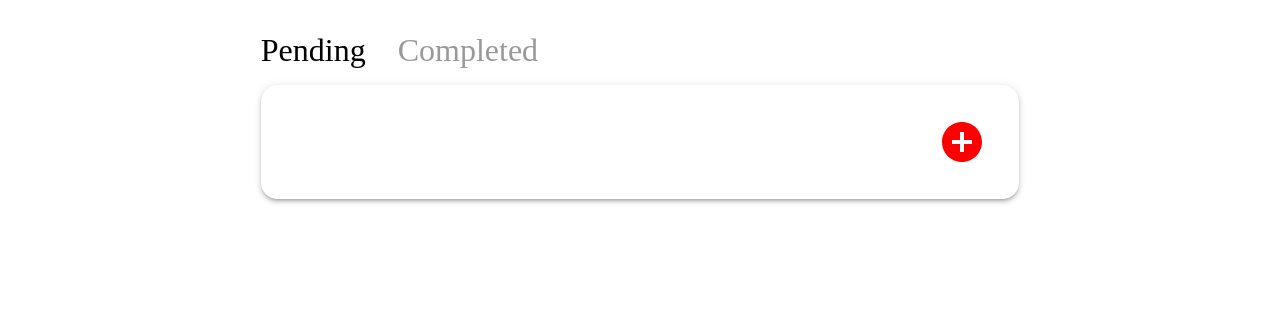
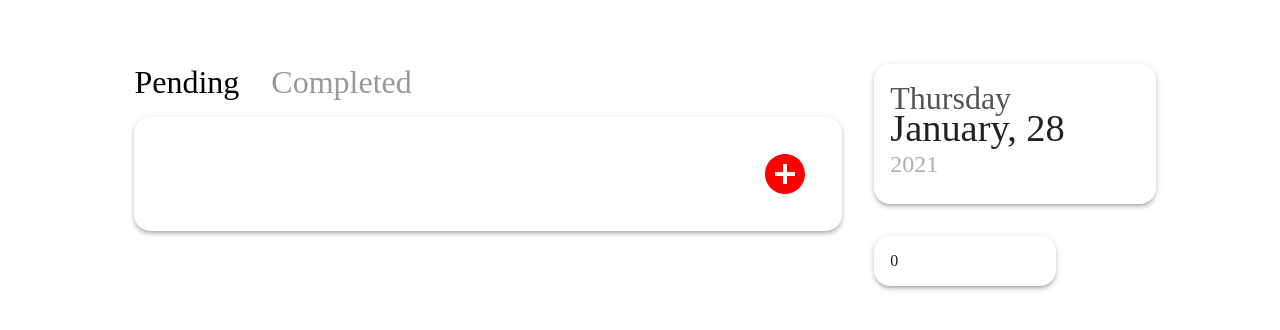
Before and after one commit to huangrkul/creative-software-challenge, a React app: page / in a window 1280 px wide. Shown: the top 330 px of the page. Built offline with nearby package versions, Linux system fonts and the light colour scheme.

Commit message:
changed state handling logic to manipulate a new array instead

```diff
--- a/src/components/App.js
+++ b/src/components/App.js
@@ -1,11 +1,54 @@
 import React from 'react';
 import MainTaskBoard from '../components/MainTaskBoard';
+import CurrentDate from '../components/CurrentDate';
+import TaskAmount from '../components/TaskAmount';
+import {makeStyles} from '@material-ui/core/styles';
 
 const App = () => {
 
+  const useStyles = makeStyles((theme) => ({
+    container: {
+      display: 'flex',
+      width: '80%',
+      margin: '4em auto',
+      [theme.breakpoints.down('md')]: {
+        width: '90%',
+        flexWrap: 'wrap',
+      },
+      '& > section:first-of-type' : {
+        flex: '1 0 70%',
+        paddingRight: '2em',
+        [theme.breakpoints.down('md')]: {
+          flex: '1 0 100%',
+          order: '4',
+          paddingRight: '0'
+        }
+      },
+      '& > section:last-of-type' : {
+        flex: '1 0 30%',
+        marginBottom: '1em',
+        [theme.breakpoints.down('md')]: {
+          width: '90%',
+          flex: '1 0 100%',
+          display: 'flex',
+          justifyContent: 'space-between',
+          '& > div' : {
+            flex: '1 0 50%',
+          }
+        }
+      }
+    }
+  }))
+
+  const classes = useStyles();
+
   return (
-    <main>
-      <MainTaskBoard />
+    <main className={classes.container}>
+      <section><MainTaskBoard /></section>
+      <section>
+        <CurrentDate />
+        <TaskAmount />
+      </section>
     </main>
   );
 }
--- /dev/null
+++ b/src/components/CurrentDate.js
@@ -0,0 +1,46 @@
+import React, {useEffect} from 'react';
+import {makeStyles} from '@material-ui/core/styles';
+import Paper from '@material-ui/core/Paper';
+
+const CurrentDate = (props) => {
+
+  const d = new Date();
+  const dayOfWeek = d.toLocaleString('default', {weekday: 'long'});
+  const month = d.toLocaleString('default', {month: 'long'});
+  const dayOfMonth = d.getDate();
+  const year = d.getFullYear();
+
+  const useStyles = makeStyles({
+    container: {
+      padding: '1em',
+      marginBottom: '2em',
+      maxWidth: '250px',
+      borderRadius: '1em',
+      '& > div:first-child': {
+        fontSize: '2em',
+        color: '#545454'
+      },
+      '& > div:nth-child(2)': {
+        fontSize: '2.4em',
+        lineHeight: '0.6em',
+      },
+      '& > div:last-child' : {
+        fontSize: '1.5em',
+        color: '#afafaf',
+        lineHeight: '2em'
+      }
+
+    }
+  })
+  const classes = useStyles();
+
+  return(
+    <Paper className={classes.container} elevation={3}>
+      <div>{dayOfWeek}</div>
+      <div>{month}, {dayOfMonth}</div>
+      <div>{year}</div>
+    </Paper>
+  )
+}
+
+export default CurrentDate;
--- a/src/components/MainTaskBoard.js
+++ b/src/components/MainTaskBoard.js
@@ -9,11 +9,8 @@ const MainTaskBoard = (props) => {
 
   const useStyles = makeStyles((theme) => ({
     container: {
-      width: '60%',
-      margin: '2em auto',
-      [theme.breakpoints.down('sm')]: {
-        width: '90%'
-      },
+      width: '100%',
+      margin: '0 auto',
       '& nav': {
         display: 'flex',
         marginBottom: '1em',
--- a/src/components/PendingBoard.js
+++ b/src/components/PendingBoard.js
@@ -23,7 +23,7 @@ const PendingBoard = (props) => {
 
   const createTask = () => {
     const newTask = {title: 'New task', priority: 0, dueDate: 0, complete: false};
-    dispatch({type: 'tasks', payload: [...globalState.state.tasks, newTask]})
+    dispatch({type: 'tasks', payload: [...globalState.state.tasks, newTask]});
   }
 
   return(
--- a/src/components/TaskAmount.js
+++ b/src/components/TaskAmount.js
@@ -1,19 +1,28 @@
-import React from 'react';
+import React, {useContext, useEffect} from 'react';
 import {makeStyles} from '@material-ui/core/styles';
+import Paper from '@material-ui/core/Paper';
+import {store} from './store.js';
 
 const TaskAmount = (props) => {
 
   const useStyles = makeStyles({
     container: {
-      padding: '1rem'
+      padding: '1rem',
+      borderRadius: '1em',
+      maxWidth: '150px'
     }
   })
 
   const classes = useStyles();
+  const globalState = useContext(store);
+  const amount = globalState.state.tasks.reduce((acc, task) => {
+    return task.complete ? acc = acc : acc = acc + 1;
+  },0)
 
   return(
-    <div className={classes.container}>
-    </div>
+    <Paper elevation={3} className={classes.container}>
+      {amount}
+    </Paper>
   )
 }
 
--- a/src/components/TaskCard.js
+++ b/src/components/TaskCard.js
@@ -1,4 +1,4 @@
-import React, {useState, useContext} from 'react';
+import React, {useState, useContext, useEffect} from 'react';
 import {store} from './store.js';
 import {makeStyles} from '@material-ui/core/styles';
 import Checkbox from '@material-ui/core/Checkbox';
@@ -21,7 +21,7 @@ const TaskCard = (props) => {
       display: 'flex',
       justifyContent: 'space-between',
       alignItems: 'center',
-      [theme.breakpoints.down('sm')]: {
+      [theme.breakpoints.down('md')]: {
         flexWrap: 'wrap'
       },
       '& > div:first-child': {
@@ -33,17 +33,17 @@ const TaskCard = (props) => {
           flex: '1 0 10%'
         },
         '& > div:nth-child(2)': {
-          flex: '1 0 80%'
+          flex: '1 0 70%'
         },
         '& > div:last-child': {
-          flex: '1 0 10%',
+          flex: '1 0 20%',
           textAlign: 'right',
         },
       },
       '& > div:last-child': {
         flex: '1 0 30%',
         textAlign: 'right',
-        [theme.breakpoints.down('sm')]: {
+        [theme.breakpoints.down('md')]: {
           flex: '1 0 100%',
         }
       },
@@ -103,7 +103,14 @@ const TaskCard = (props) => {
     },
     hide: {
       display: 'none'
-    }
+    },
+    cancel: {
+      color: '#555',
+      transition: 'all 300ms ease',
+      '&:hover': {
+        color: '#000'
+      }
+    },
   }))
 
   const classes = useStyles();
@@ -112,31 +119,41 @@ const TaskCard = (props) => {
   const globalState = useContext(store);
   const {dispatch} = globalState;
 
-  const handleCheck = () => {
-    globalState.state.tasks[props.index].complete = true;
-    dispatch({type: 'tasks', payload: [...globalState.state.tasks]})
-    updateStorage();
+  const handleChange = (category, value) => {
+    const newList = [...globalState.state.tasks];
+    switch(category){
+      case 'check':
+        newList[props.index].complete = newList[props.index].complete ? false : true;
+        break;
+      case 'title':
+        newList[props.index].title = value;
+        break;
+      case 'priority':
+        setPriority(value);
+        newList[props.index].priority = value;
+        break;
+      case 'date':
+        newList[props.index].dueDate = value;
+        break;
+      default:
+        break;
+    }
+    dispatch({type: 'tasks', payload: newList});
+    localStorage.setItem('taskList',JSON.stringify(newList))
   }
 
-  const handleTitle = (e) => {
-    globalState.state.tasks[props.index].title = e;
-    updateStorage();
+  const removeSelf = () => {
+    const filtered = globalState.state.tasks.filter((task, id) => {
+      console.log(`${id} and ${props.index}`);
+      return id !== props.index;
+    });
+    dispatch({type: 'tasks', payload: filtered});
+    localStorage.setItem('taskList',JSON.stringify(filtered))
   }
 
-  const handlePriority = (num) => {
-    setPriority(num);
-    globalState.state.tasks[props.index].priority = num;
-    updateStorage();
-  }
-
-  const handleDate = (e) => {
-    globalState.state.tasks[props.index].dueDate = e;
-    updateStorage();
-  }
-
-  const updateStorage = () => {
-    localStorage.setItem('taskList',JSON.stringify(globalState.state.tasks))
-  }
+  useEffect(() => {
+    //localStorage.setItem('taskList',JSON.stringify(globalState.state.tasks))
+  },[])
 
   return(
     <Paper className={classes.main}>
@@ -147,7 +164,7 @@ const TaskCard = (props) => {
             onChange={(e) => {
               e.stopPropagation();
               e.preventDefault();
-              handleCheck();
+              handleChange('check');
             }}
           />
           <InputBase
@@ -155,14 +172,15 @@ const TaskCard = (props) => {
             defaultValue={props.title}
             inputProps={{'aria-label': 'naked'}}
             onChange={(e) => {
-              handleTitle(e.target.value);
+              handleChange('title', e.target.value);
             }}
           />
-          <div className={isExpand ? '' : classes.hide} onClick={
-            (e) => {
+          <div className={isExpand ? '' : classes.hide}>
+            <CancelIcon className={classes.cancel} onClick={(e) => {
               e.stopPropagation();
-              setExpand(false)
-            }}><CancelIcon /></div>
+              removeSelf();
+            }}/>
+          </div>
         </div>
         <div>
           <TextField
@@ -171,15 +189,16 @@ const TaskCard = (props) => {
             size='small'
             defaultValue= {props.dueDate !== 0 ? props.dueDate : '2021-01-01'}
             onChange={(e) => {
-              handleDate(e.target.value);
+              e.stopPropagation();
+              handleChange('date', e.target.value);
             }}
           />
         </div>
       </div>
-      <div className={`${classes.buttonGroup} ${isExpand ? classes.panel : ''}`}>
-        <div onClick={() => {handlePriority(1)}} className={`${classes.buttons} ${priority === 1 ? classes.buttonOneActive : ''}`}>low</div>
-        <div onClick={() => {handlePriority(2)}} className={`${classes.buttons} ${priority === 2 ? classes.buttonTwoActive : ''}`}>medium</div>
-        <div onClick={() => {handlePriority(3)}} className={`${classes.buttons} ${priority === 3 ? classes.buttonThreeActive : ''}`}>high</div>
+      <div className={`${classes.buttonGroup} ${isExpand ? classes.panel : ''}`} onClick={() => {setExpand(false)}}>
+        <div onClick={(e) => {e.stopPropagation(); handleChange('priority', 1)}} className={`${classes.buttons} ${priority === 1 ? classes.buttonOneActive : ''}`}>low</div>
+        <div onClick={(e) => {e.stopPropagation(); handleChange('priority', 2)}} className={`${classes.buttons} ${priority === 2 ? classes.buttonTwoActive : ''}`}>medium</div>
+        <div onClick={(e) => {e.stopPropagation(); handleChange('priority', 3)}} className={`${classes.buttons} ${priority === 3 ? classes.buttonThreeActive : ''}`}>high</div>
       </div>
     </Paper>
   )
```
Also changed, not shown: src/components/Date.js (deleted, +0 -20 lines).
